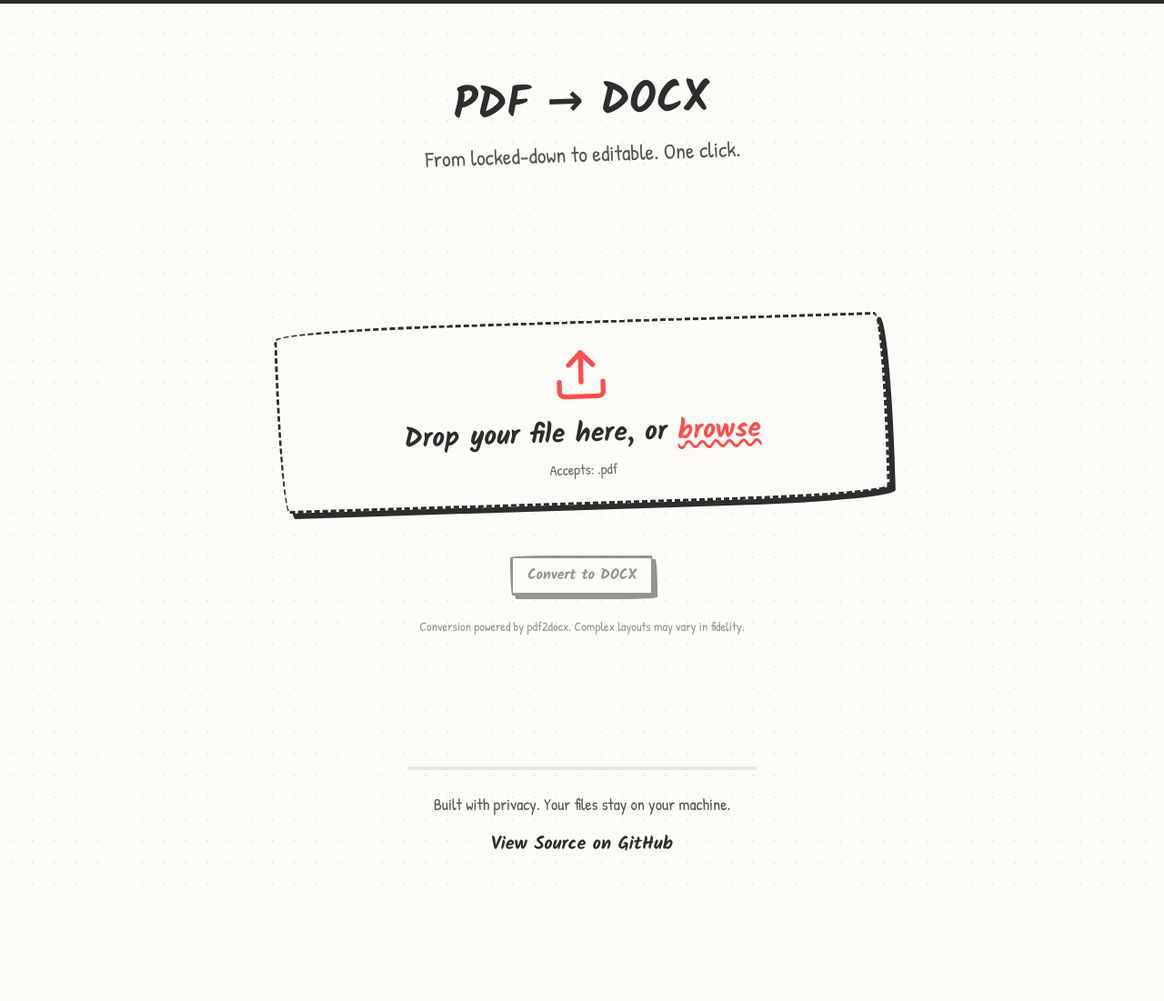
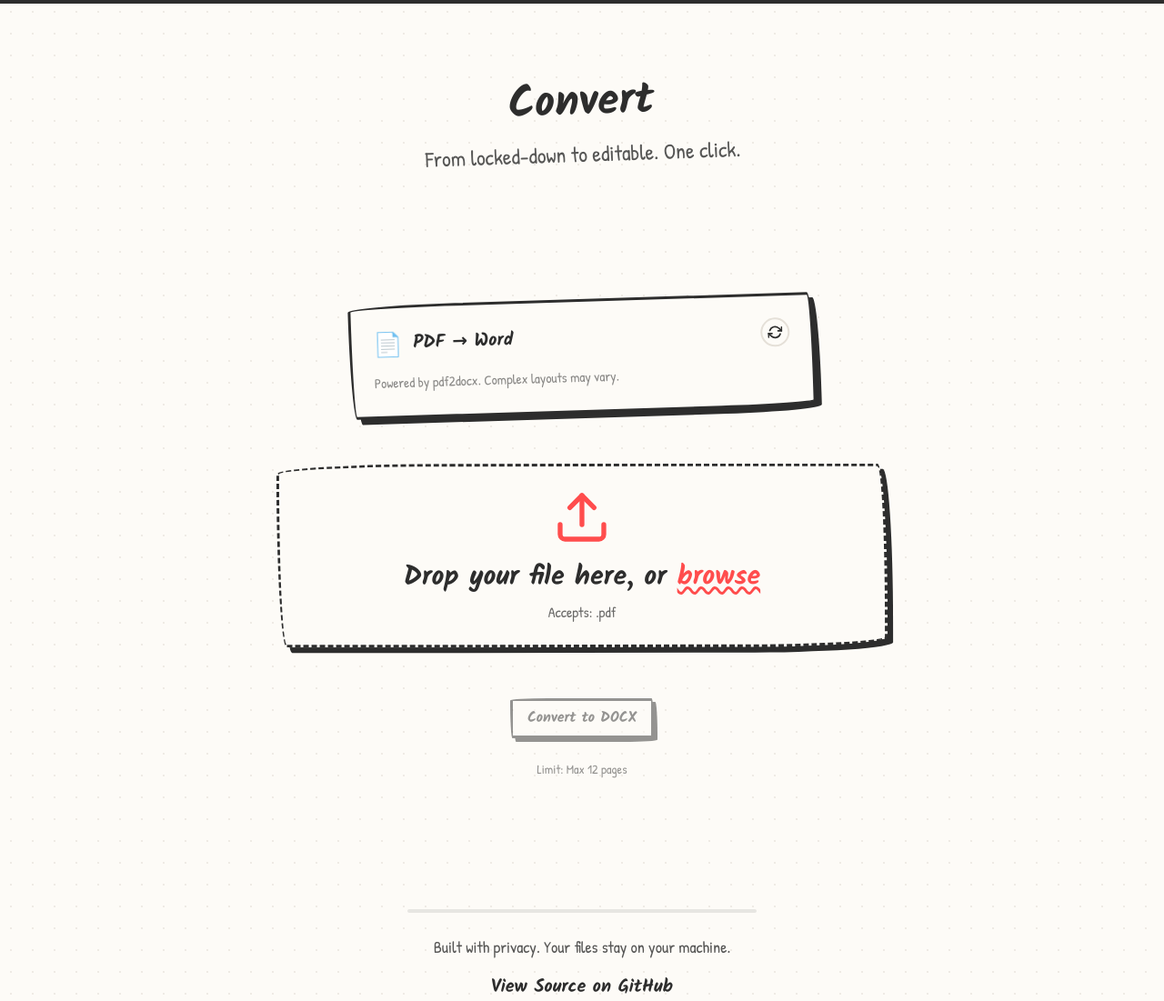
Before and after one commit to Arham-Qureshi/I-hate-PDFs, a Flask app: page /convert/ in a window 1280 px wide. Shown: the part 71-1172 px from the top of the page at 91% size. Before the commit the page ends 1045 px from the top, so only its background shows below. Run offline with Flask 3, Linux system fonts and the light colour scheme; some libraries are stand-ins or nearby versions.

Commit message:
added templates for the convert

```diff
--- a/templates/convert/index.html
+++ b/templates/convert/index.html
@@ -1,26 +1,59 @@
 {% extends "base.html" %}
 
-{% block title %}PDF → DOCX — I Hate PDFs{% endblock %}
-{% block meta_description %}Convert your PDF documents to editable Word files. Fast, private, local processing.{% endblock %}
+{% block title %}Convert — I Hate PDFs{% endblock %}
+{% block meta_description %}Convert between PDF and Word formats. Fast, private, local processing.{% endblock %}
 
 {% block content %}
 <div class="max-w-5xl mx-auto px-6 flex flex-col items-center justify-center gap-4 w-full min-h-[60vh]">
     <section class="text-center w-full playful py-16">
         <h1 class="font-heading text-5xl font-bold text-[var(--c-text)]">
-            PDF → DOCX
+            Convert
         </h1>
-        <p class="text-base md:text-2xl opacity-80 mt-4">
+        <p class="text-base md:text-2xl opacity-80 mt-4 max-w-2xl mx-auto" id="convert-subtitle">
             From locked-down to editable. One click.
         </p>
     </section>
 
     <section class="w-full max-w-2xl mx-auto flex flex-col items-center justify-center py-16">
-        <form id="convert-form" action="{{ url_for('convert.process') }}" method="POST" enctype="multipart/form-data" class="w-full flex items-center flex-col">
-            {% set upload_id = 'convert-upload' %}
-            {% set upload_name = 'file' %}
-            {% set upload_accept = '.pdf' %}
-            {% set upload_multi = false %}
-            {% include 'components/file_upload.html' %}
+        <form id="convert-form" action="{{ url_for('convert.process') }}" method="POST" enctype="multipart/form-data"
+            class="w-full flex items-center flex-col">
+
+            <div class="wobble-card w-full max-w-lg mb-8" id="convert-config-card">
+                <div class="flex items-center justify-between mb-4">
+                    <div class="flex items-center gap-3">
+                        <span class="mode-toggle-emoji" id="convert-mode-emoji">📄</span>
+                        <span class="mode-toggle-label" id="convert-mode-label">PDF → Word</span>
+                    </div>
+                    <button type="button" class="mode-toggle-flip" id="convert-mode-flip" title="Switch direction">
+                        <svg width="16" height="16" viewBox="0 0 24 24" fill="none" stroke="currentColor"
+                            stroke-width="2.5" stroke-linecap="round" stroke-linejoin="round">
+                            <polyline points="23 4 23 10 17 10"></polyline>
+                            <polyline points="1 20 1 14 7 14"></polyline>
+                            <path d="M3.51 9a9 9 0 0 1 14.85-3.36L23 10M1 14l4.64 4.36A9 9 0 0 0 20.49 15"></path>
+                        </svg>
+                    </button>
+                </div>
+                <p class="mode-hint" id="convert-mode-hint">Powered by pdf2docx. Complex layouts may vary.</p>
+                <input type="hidden" name="mode" id="convert-mode" value="pdf-to-docx">
+            </div>
+
+            <!-- PDF upload zone (visible by default) -->
+            <div id="convert-pdf-zone" class="w-full">
+                {% set upload_id = 'convert-upload' %}
+                {% set upload_name = 'file' %}
+                {% set upload_accept = '.pdf' %}
+                {% set upload_multi = false %}
+                {% include 'components/file_upload.html' %}
+            </div>
+
+            <!-- DOCX upload zone-->
+            <div id="convert-docx-zone" class="w-full hidden">
+                {% set upload_id = 'convert-docx-upload' %}
+                {% set upload_name = 'file' %}
+                {% set upload_accept = '.docx' %}
+                {% set upload_multi = false %}
+                {% include 'components/file_upload.html' %}
+            </div>
 
             <div id="convert-info" class="hidden mt-4 mx-auto max-w-md w-full">
                 <div class="flex items-center justify-between p-4 wobble-card !border-dashed">
@@ -30,15 +63,28 @@
             </div>
 
             <div class="text-center mt-8 w-full">
-                <button type="submit" class="wobble-btn text-base py-2 cursor-pointer disabled:opacity-50 disabled:cursor-not-allowed" id="convert-submit" disabled>
+                <button type="submit"
+                    class="wobble-btn text-base py-2 cursor-pointer disabled:opacity-50 disabled:cursor-not-allowed"
+                    id="convert-submit" disabled>
                     Convert to DOCX
                 </button>
             </div>
 
             <p class="text-center mt-6 opacity-50 text-sm w-full">
-                Conversion powered by pdf2docx. Complex layouts may vary in fidelity.
+                Limit: Max 12 pages
             </p>
         </form>
+
+        <div id="convert-status-area" class="hidden mt-8 w-full text-center">
+            <div class="wobble-card border-dashed p-6 inline-block">
+                <p id="convert-status-text" class="font-heading text-2xl mb-2 text-[var(--c-accent)]">Processing...</p>
+                <div
+                    class="w-full bg-[var(--c-muted)] rounded-full h-2 mt-4 overflow-hidden border-2 border-[var(--c-text)]">
+                    <div id="convert-status-bar" class="bg-[var(--c-accent)] h-full transition-all duration-500"
+                        style="width: 0%"></div>
+                </div>
+            </div>
+        </div>
     </section>
 </div>
 {% endblock %}
```
